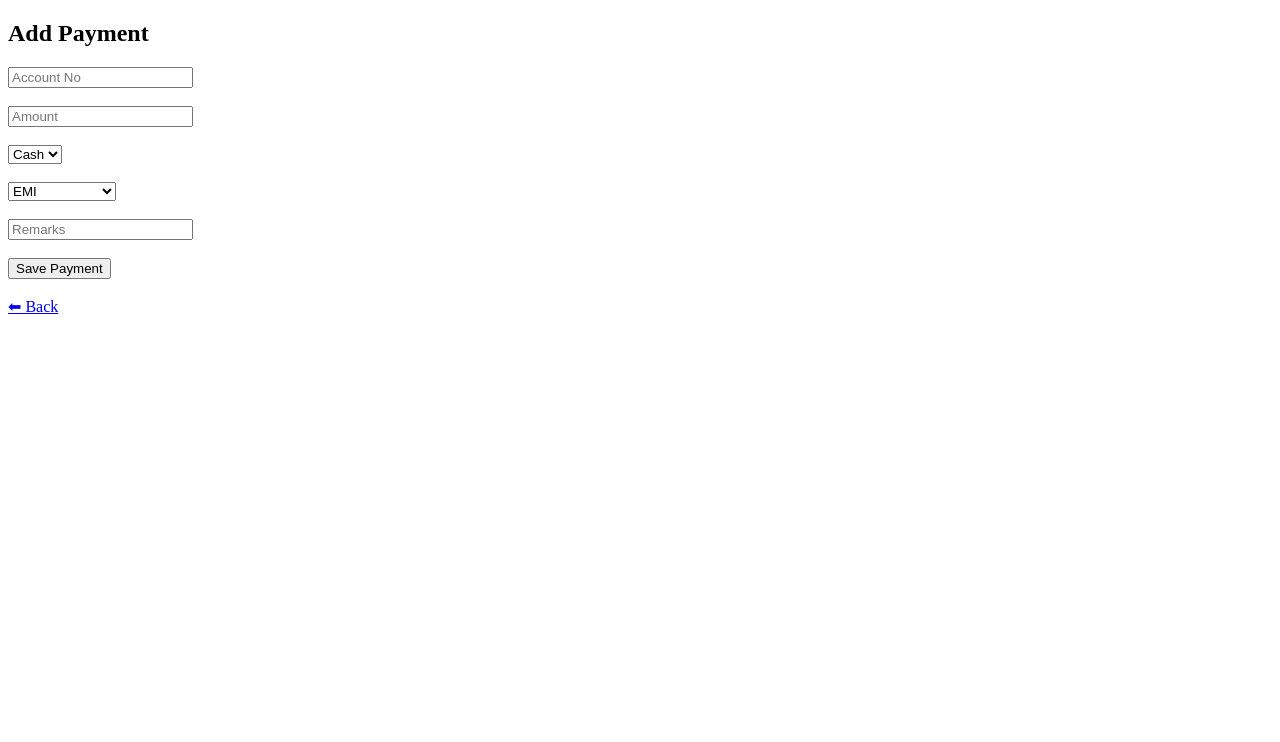
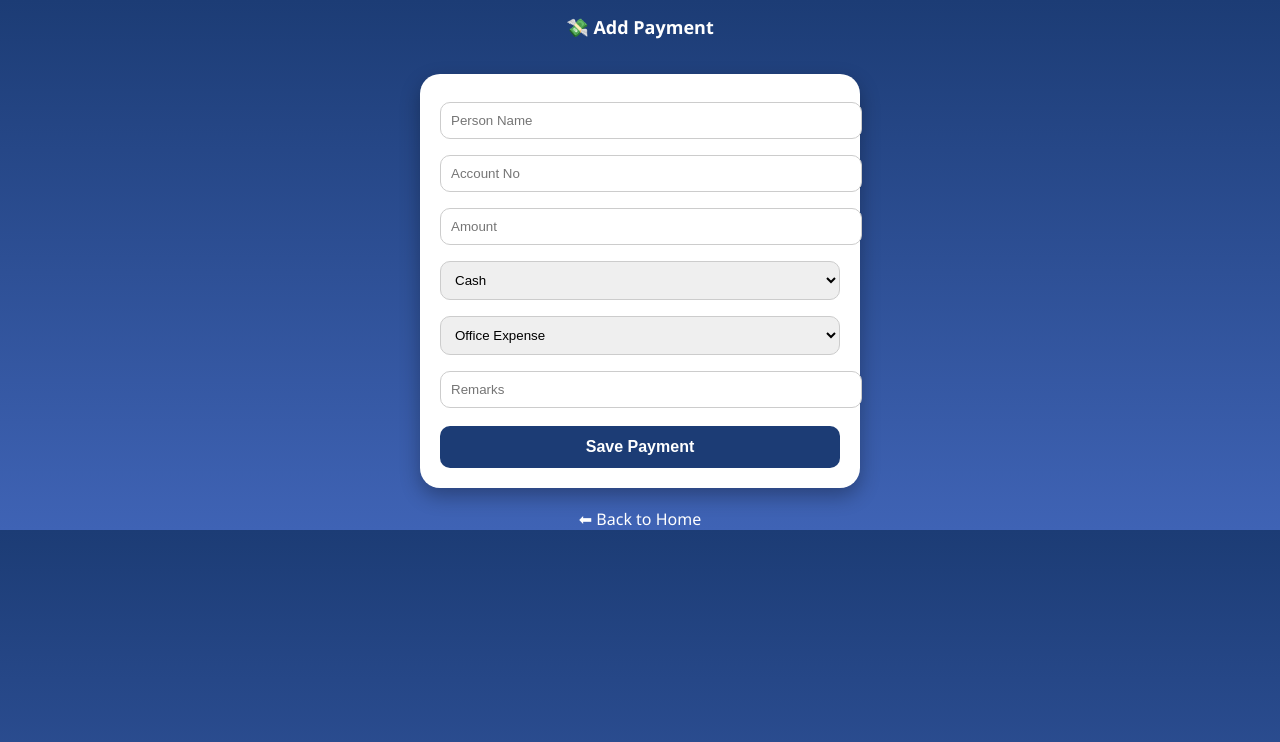
Before and after one commit to MEHRASANJAY14/payments, a plain HTML site: page payment.html in a window 1280 px wide. Drawn offline with Linux system fonts and the light colour scheme.

Commit message:
Update payment.html

```diff
--- a/payment.html
+++ b/payment.html
@@ -1,30 +1,121 @@
 <!DOCTYPE html>
 <html>
+<head>
+<meta name="viewport" content="width=device-width, initial-scale=1">
+<title>Add Payment</title>
+
+<style>
+body {
+  margin:0;
+  font-family:'Segoe UI', sans-serif;
+  background: linear-gradient(to bottom, #1c3c75, #3f63b5);
+  color:white;
+}
+
+/* HEADER */
+.header {
+  text-align:center;
+  padding:15px;
+}
+
+.header h2 {
+  margin:0;
+  font-size:18px;
+}
+
+/* FORM CARD */
+.container {
+  background:#fff;
+  color:#333;
+  margin:20px auto;
+  padding:20px;
+  width:90%;
+  max-width:400px;
+  border-radius:20px;
+  box-shadow:0 8px 20px rgba(0,0,0,0.3);
+}
+
+input, select {
+  width:100%;
+  padding:10px;
+  margin:8px 0;
+  border-radius:10px;
+  border:1px solid #ccc;
+}
+
+button {
+  width:100%;
+  padding:12px;
+  margin-top:10px;
+  border:none;
+  border-radius:10px;
+  background:#1c3c75;
+  color:#fff;
+  font-size:16px;
+  font-weight:bold;
+}
+
+button:hover {
+  background:#0f2a5f;
+}
+
+/* FOOTER */
+.footer {
+  text-align:center;
+  margin-top:20px;
+}
+
+.back {
+  color:#fff;
+  text-decoration:none;
+}
+</style>
+</head>
+
 <body>
 
-<h2>Add Payment</h2>
+<!-- HEADER -->
+<div class="header">
+  <h2>💸 Add Payment</h2>
+</div>
+
+<!-- FORM -->
+<div class="container">
 
   <form id="form">
-  <input type="text" name="account_no" placeholder="Account No" required><br><br>
-  <input type="number" name="amount" placeholder="Amount" required><br><br>
+
+    <input type="text" name="person_name" placeholder="Person Name" required>
+
+    <input type="text" name="account_no" placeholder="Account No">
+
+    <input type="number" name="amount" placeholder="Amount" required>
 
     <select name="mode">
       <option>Cash</option>
       <option>UPI</option>
       <option>Bank</option>
-  </select><br><br>
+      <option>Cheque</option>
+    </select>
 
     <select name="purpose">
-    <option>EMI</option>
-    <option>Loan Payment</option>
-  </select><br><br>
+      <option>Office Expense</option>
+      <option>Personal</option>
+      <option>Travel</option>
+      <option>Other</option>
+    </select>
 
-  <input type="text" name="remarks" placeholder="Remarks"><br><br>
+    <input type="text" name="remarks" placeholder="Remarks">
 
     <button type="submit">Save Payment</button>
+
   </form>
 
-<br><a href="index.html">⬅ Back</a>
+</div>
+
+<!-- FOOTER -->
+<div class="footer">
+  <a href="index.html" class="back">⬅ Back to Home</a>
+</div>
 
 <script>
 const API = "https://script.google.com/macros/s/AKfycbwVdZs7juFLr9FHL3cMxNZs2VhzVv5wegm4IvIsyZ0uI8qD08kfqBH95YXzTxRIRri_/exec";
@@ -38,10 +129,12 @@ document.getElementById("form").addEventListener("submit", function(e){
     method: "POST",
     body: JSON.stringify(data)
   })
-  .then(res => res.text())
-  .then(msg => {
-    alert("Payment Saved ✅");
-    this.reset();
+  .then(res => res.json())
+  .then(res => {
+    alert("✅ Payment Saved\nTxn ID: " + res.txn);
+
+    // redirect to receipt
+    window.location.href = "receipt.html?id=" + res.txn;
   });
 });
 </script>
```
Lines whose indentation alone changed are shown as unchanged.
